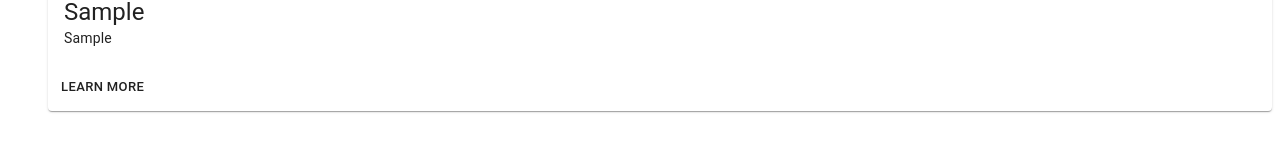
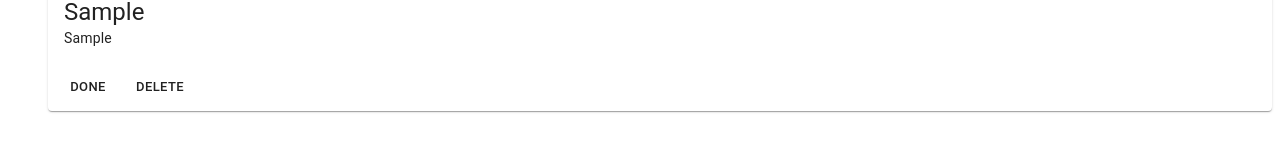
Before and after one commit to SamuelGouret/React-Todo, a React (Create React App) app in the folder app/: page / in a window 1280 px wide. Both pictures are taken after typing "Sample", "Sample" into the empty fields and a click on the input "Submit". Shown: the part 380-532 px from the top of the page. Built offline with nearby package versions, Linux system fonts and the light colour scheme.

Commit message:
Add Done and Delete buttons

```diff
--- a/app/src/components/card.js
+++ b/app/src/components/card.js
@@ -30,6 +30,22 @@ export default function CardTodo({todo}) {
     const classes = useStyles();
     const bull = <span className={classes.bullet}>•</span>;
 
+    const handleDone = (e) => {
+        e.preventDefault()
+
+        // ... submit to API or something
+        console.log("Done");
+
+    };
+
+    const handleDelete = (e) => {
+        e.preventDefault()
+
+        // ... submit to API or something
+        console.log("Delete");
+
+    };
+
     return(
 
         <div>
@@ -43,7 +59,8 @@ export default function CardTodo({todo}) {
             </Typography>
           </CardContent>
           <CardActions>
-            <Button size="small">Learn More</Button>
+            <Button size="small" onClick={handleDone}>Done</Button>
+            <Button size="small" onClick={handleDelete}>Delete</Button>
           </CardActions>
         </Card>
 
```
Also changed, not shown: 1 other file (tests, documents, lock files or other folders).
